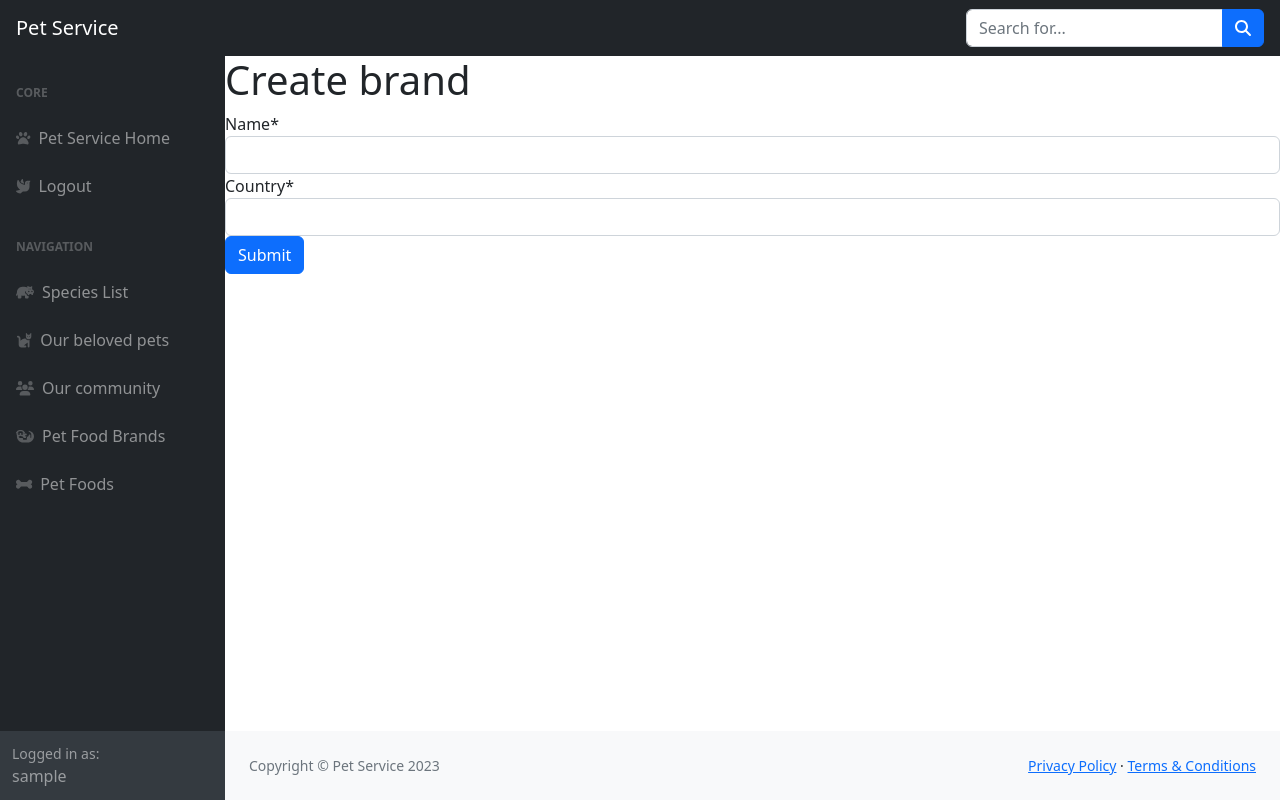
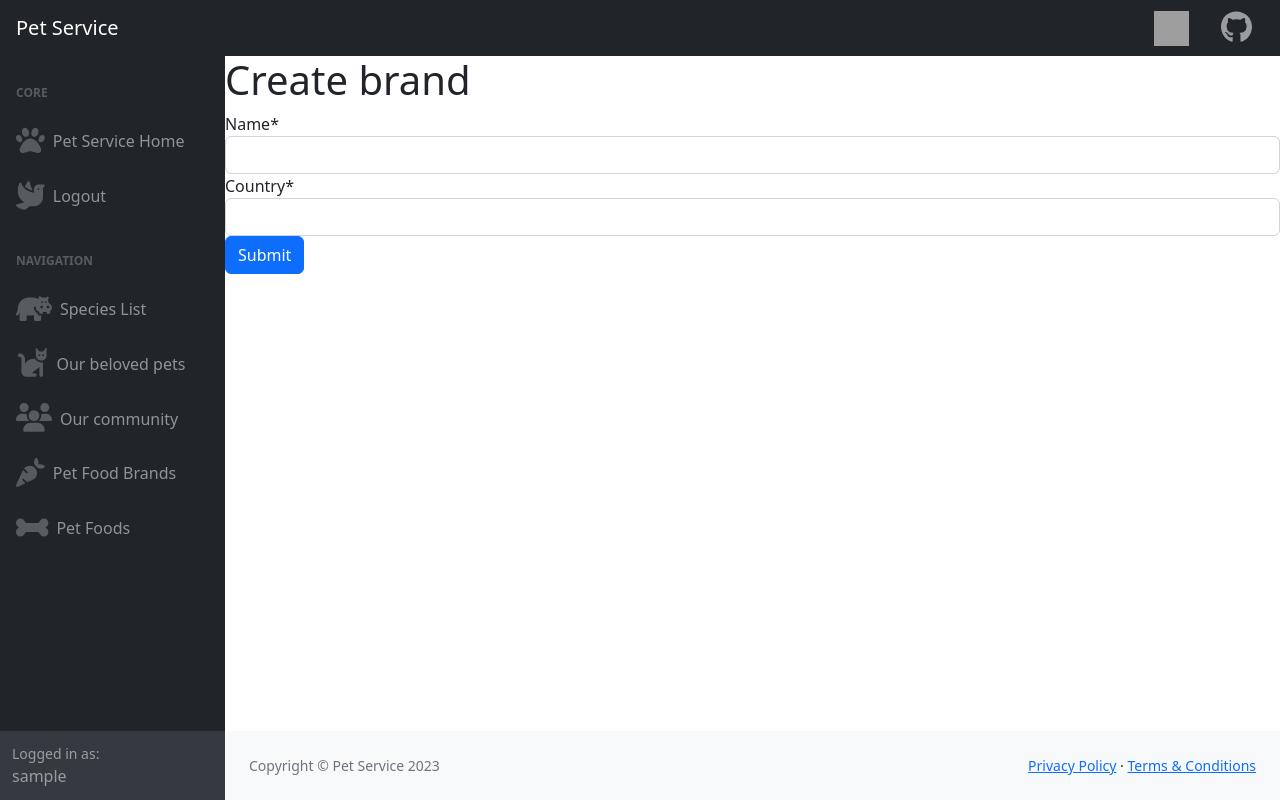
Before and after one commit to N1khto/pet-owner-service, a Django app: page /brands/create/ in a window 1280 px wide. Run offline with Django 4.2, Linux system fonts and the light colour scheme; the visitor is signed in with stand-in values (Sample User, id 1); some libraries are stand-ins or nearby versions; grey boxes are pictures that could not be loaded.

Commit message:
Added external links on top navbar in base template

```diff
--- a/templates/base.html
+++ b/templates/base.html
@@ -17,12 +17,16 @@
             <!-- Navbar Brand-->
             <a class="navbar-brand ps-3" href="{% url 'pet_app:index' %}">Pet Service</a>
             <!-- Navbar Search-->
-            <form class="d-none d-md-inline-block form-inline ms-auto me-0 me-md-3 my-2 my-md-0">
-                <div class="input-group">
-                    <input class="form-control" type="text" placeholder="Search for..." aria-label="Search for..." aria-describedby="btnNavbarSearch" />
-                    <button class="btn btn-primary" id="btnNavbarSearch" type="button"><i class="fas fa-search"></i></button>
-                </div>
-            </form>
+            <div class="d-md-inline-block ms-auto">
+              <ul class="navbar-nav d-flex flex-row me-1">
+                <li class="nav-item me-3 me-lg-3">
+                    <a class="nav-link" href="https://mate.academy/" target=”_blank”><img width="35" height="35" src="https://mate.academy/blog/wp-content/uploads/2021/10/Ma_icon_black.png" alt=""></i></a>
+                </li>
+                <li class="nav-item me-3 me-lg-3">
+                    <a class="nav-link text-grey" href="https://github.com/N1khto/pet-owner-service" target=”_blank”><i class="fab fa-2x fa-github"></i></a>
+                </li>
+              </ul>
+            </div>
         </nav>
         <div id="layoutSidenav">
             {% block sidebar %}
--- a/templates/includes/sidebar.html
+++ b/templates/includes/sidebar.html
@@ -4,39 +4,39 @@
             <div class="nav">
                 <div class="sb-sidenav-menu-heading">Core</div>
                 <a class="nav-link" href="{% url 'pet_app:index' %}">
-                    <div class="sb-nav-link-icon"><i class="fas fa-paw"></i></div>
+                    <div class="sb-nav-link-icon"><i class="fas fa-2x fa-paw"></i></div>
                     Pet Service Home
                 </a>
                 {% if user.is_authenticated %}
                     <a class="nav-link" href="{% url 'logout' %}?next={{request.path}}">
-                        <div class="sb-nav-link-icon"><i class="fas fa-dove"></i></div>
+                        <div class="sb-nav-link-icon"><i class="fas fa-2x fa-dove"></i></div>
                         Logout
                     </a>
                 {% else %}
                     <a class="nav-link" href="{% url 'login' %}?next={{request.path}}">
-                        <div class="sb-nav-link-icon"><i class="fas fa-kiwi-bird"></i></div>
+                        <div class="sb-nav-link-icon"><i class="fas fa-2x fa-kiwi-bird"></i></div>
                         Login
                     </a>
                 {% endif %}
                 <div class="sb-sidenav-menu-heading">Navigation</div>
                 <a class="nav-link" href="{% url 'pet_app:species-list' %}">
-                    <div class="sb-nav-link-icon"><i class="fas fa-hippo"></i></div>
+                    <div class="sb-nav-link-icon"><i class="fas fa-2x fa-hippo"></i></div>
                     Species List
                 </a>
                 <a class="nav-link" href="{% url 'pet_app:pet-list' %}">
-                    <div class="sb-nav-link-icon"><i class="fas fa-cat"></i></div>
+                    <div class="sb-nav-link-icon"><i class="fas fa-2x fa-cat"></i></div>
                     Our beloved pets
                 </a>
                 <a class="nav-link" href="{% url 'pet_app:index' %}">
-                    <div class="sb-nav-link-icon"><i class="fas fa-users"></i></div>
+                    <div class="sb-nav-link-icon"><i class="fas fa-2x fa-users"></i></div>
                     Our community
                 </a>
                 <a class="nav-link" href="{% url 'pet_app:brand-list' %}">
-                    <div class="sb-nav-link-icon"><i class="fas fa-otter"></i></div>
+                    <div class="sb-nav-link-icon"><i class="fas fa-2x fa-carrot"></i></div>
                     Pet Food Brands
                 </a>
                 <a class="nav-link" href="{% url 'pet_app:index' %}">
-                    <div class="sb-nav-link-icon"><i class="fas fa-bone"></i></div>
+                    <div class="sb-nav-link-icon"><i class="fas fa-2x fa-bone"></i></div>
                     Pet Foods
                 </a>
             </div>
```
